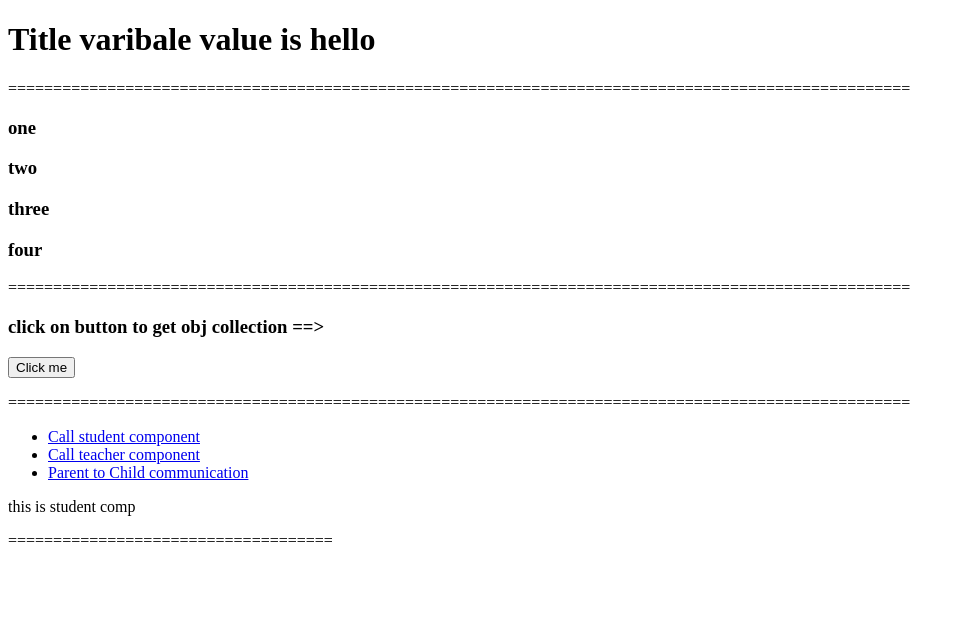
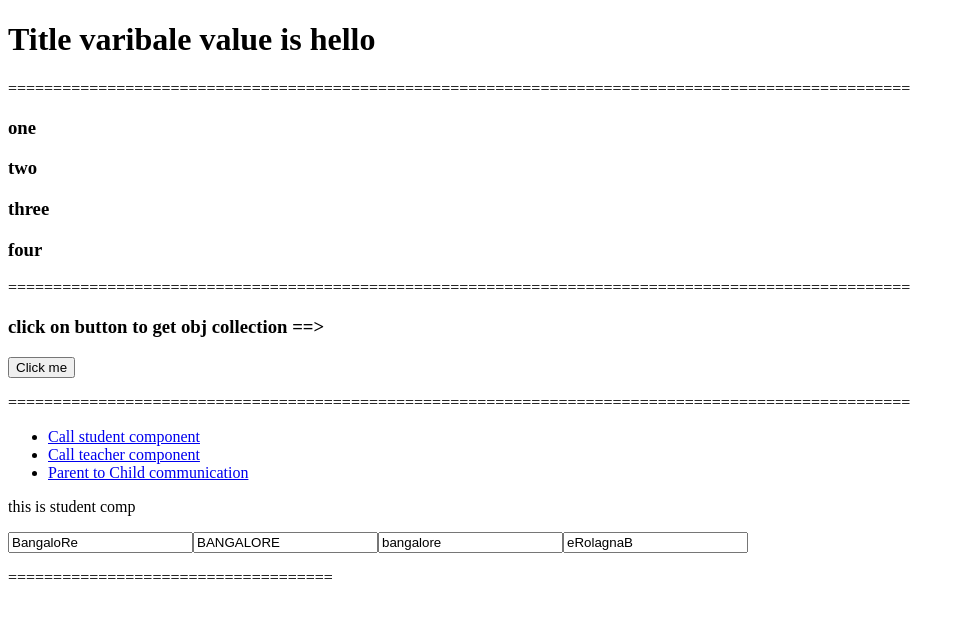
Before and after one commit to sagarverma-ng/Verma-Angular-Basic, an Angular app: page /student in a window 1280 px wide. Shown: the top 618 px of the page, without its empty margins (0-965 px from the left). Built offline with nearby package versions, Linux system fonts and the light colour scheme.

Commit message:
Pipe code

```diff
--- /dev/null
+++ b/src/app/Shared/reverse-pipe.pipe.ts
@@ -0,0 +1,16 @@
+import { Pipe, PipeTransform } from '@angular/core';
+
+@Pipe({
+  name: 'reversePipe'
+})
+export class ReversePipePipe implements PipeTransform {
+
+  transform(value: string, ...args: unknown[]): unknown {
+    let reverseValue = '';
+    for (let i = 1; i <= value.length; i++) {
+      reverseValue = reverseValue + value[value.length - i];
+    }
+    return reverseValue;
+  }
+
+}
--- a/src/app/app.component.ts
+++ b/src/app/app.component.ts
@@ -30,7 +30,6 @@ export class AppComponent {
     const two = { id: 2, name: 'two', address: 'Banglore' };
     this.ProductArray.push(two);
     for (let i = 1; i <= 10; i++) {
-
       this.ProductArray.push({ id: 3 + i, name: 'two_' + i, address: 'Banglore_' + i });
     }
   }
--- a/src/app/app.module.ts
+++ b/src/app/app.module.ts
@@ -8,6 +8,7 @@ import { TeacherComponent } from './teacher/teacher.component';
 import { FormsModule } from '@angular/forms';
 import { ParentComponent } from './parent/parent.component';
 import { ChildComponent } from './child/child.component';
+import { ReversePipePipe } from './Shared/reverse-pipe.pipe';
 
 @NgModule({
   declarations: [
@@ -16,6 +17,7 @@ import { ChildComponent } from './child/child.component';
     TeacherComponent,
     ParentComponent,
     ChildComponent,
+    ReversePipePipe,
   ],
   imports: [
     BrowserModule,
--- a/src/app/student/student.component.html
+++ b/src/app/student/student.component.html
@@ -1 +1,6 @@
 <p>this is student comp</p>
+
+<input type="text" value="{{address}}">
+<input type="text" value="{{address | uppercase }}">
+<input type="text" value="{{address | lowercase }}">
+<input type="text" value="{{address | reversePipe }}">
--- a/src/app/student/student.component.ts
+++ b/src/app/student/student.component.ts
@@ -7,7 +7,7 @@ import { Component, OnInit } from '@angular/core';
 })
 
 export class StudentComponent implements OnInit {
-
+  address = 'BangaloRe';
   constructor() { }
 
   ngOnInit(): void {
```
